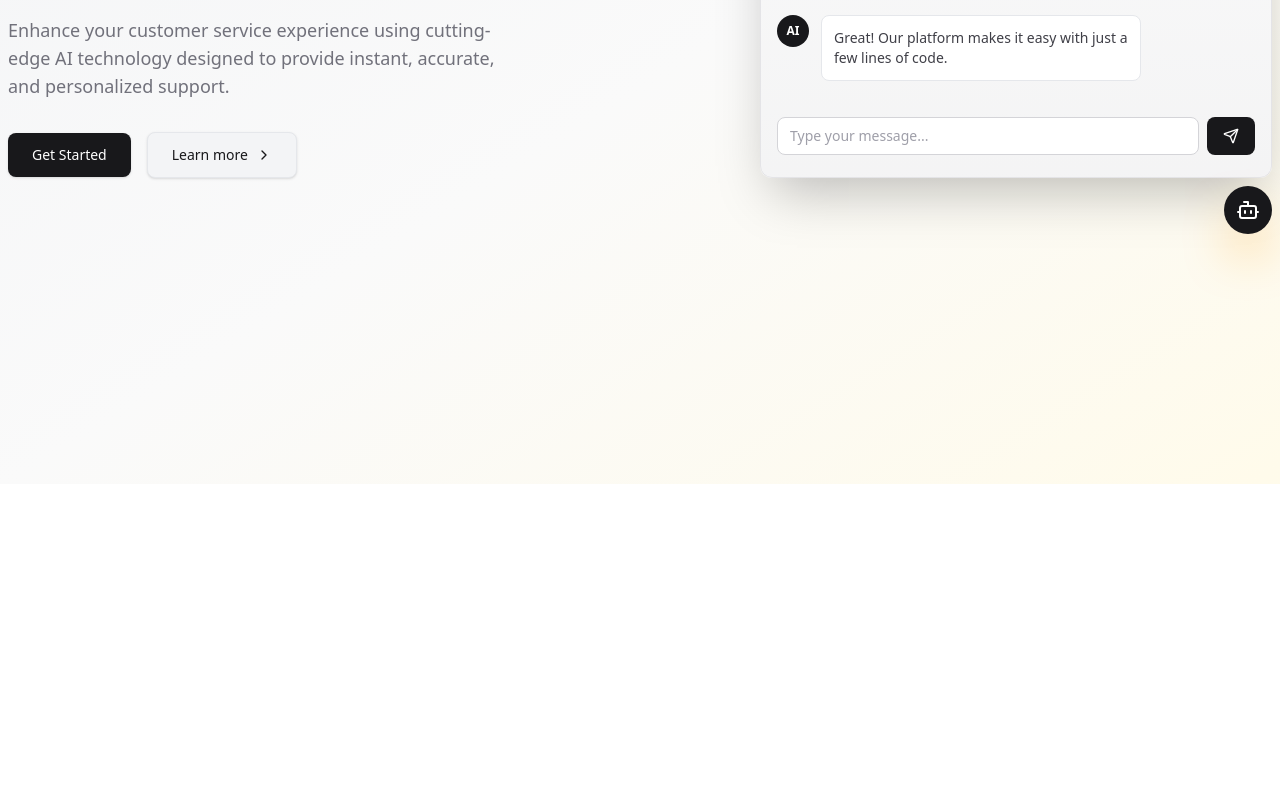
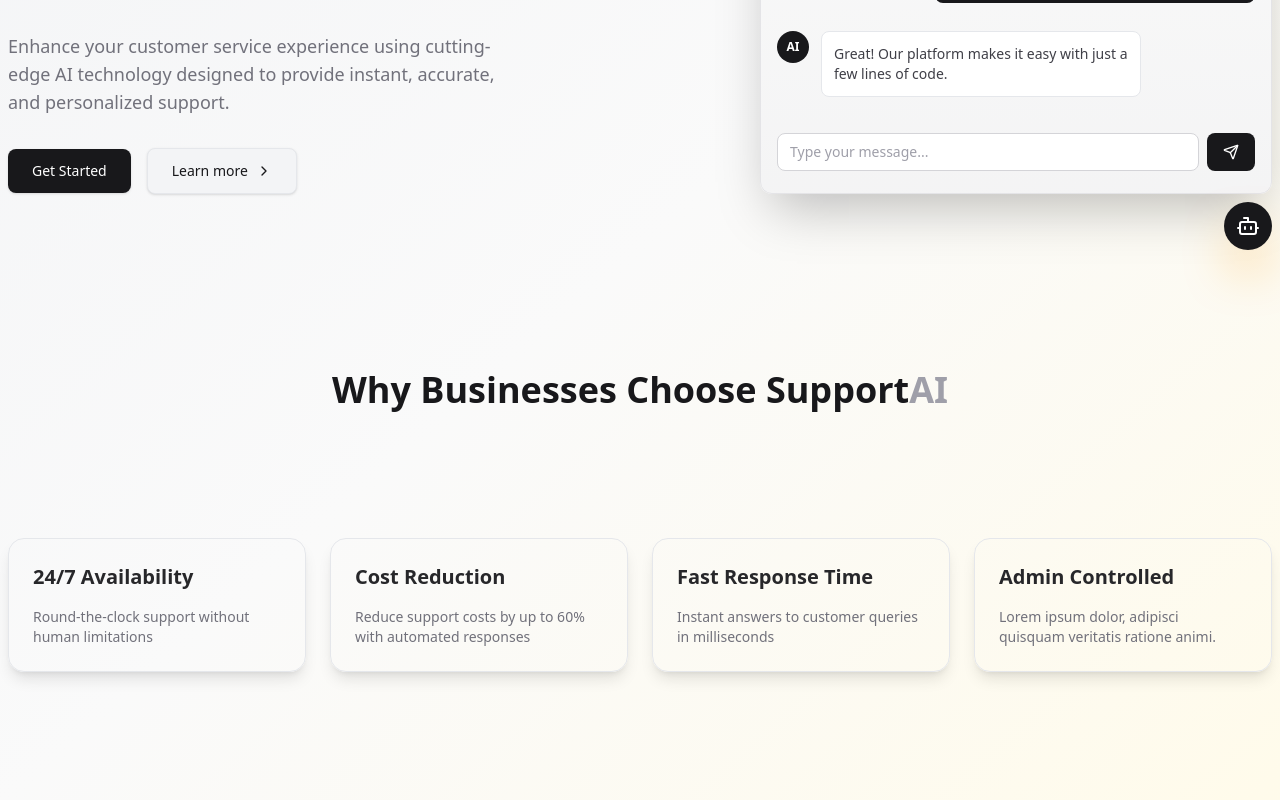
Before and after one commit to Arijit-mondal099/AI-Customer-Support-Chatbot, a Next.js app: page / in a window 1280 px wide. Shown: the part 316-1116 px from the top of the page. Before the commit the page ends 800 px from the top, so only its background shows below. Built offline with nearby package versions, Linux system fonts and the light colour scheme; no server answers; what @scalekit-sdk/node would draw is missing.

Commit message:
added features section

```diff
--- a/src/app/page.tsx
+++ b/src/app/page.tsx
@@ -1,5 +1,6 @@
+import { Navbar } from "@/components/Navbar";
 import { Hero } from "@/components/Hero";
-import { Navbar } from "@/components/Navbar";
+import { Feature } from "@/components/Feature";
 import { getUserSession } from "@/lib/getUserSession";
 
 const HomePage = async () => {
@@ -9,6 +10,7 @@ const HomePage = async () => {
     <div className="relative min-h-screen bg-linear-to-br from-gray-100 via-zinc-50 to-amber-50 text-zinc-900 overflow-x-hidden">
       <Navbar email={session?.user?.email ? session?.user?.email : null} />
       <Hero email={session?.user?.email ? session?.user?.email : null} />
+      <Feature />
     </div>
   );
 };
--- /dev/null
+++ b/src/components/Feature.tsx
@@ -0,0 +1,60 @@
+"use client";
+
+import { motion } from "motion/react";
+
+export const Feature = () => {
+  const features = [
+    {
+      id: 1,
+      title: "24/7 Availability",
+      description: "Round-the-clock support without human limitations",
+    },
+    {
+      id: 2,
+      title: "Cost Reduction",
+      description: "Reduce support costs by up to 60% with automated responses",
+    },
+    {
+      id: 3,
+      title: "Fast Response Time",
+      description: "Instant answers to customer queries in milliseconds",
+    },
+    {
+      id: 4,
+      title: "Admin Controlled",
+      description:
+        "Lorem ipsum dolor, adipisci quisquam veritatis ratione animi.",
+    },
+  ];
+
+  return (
+    <motion.section
+      initial={{ opacity: 0, y: 50 }}
+      whileInView={{ opacity: 1, y: 0 }}
+      transition={{ type: "spring", bounce: 0.5, duration: 0.5 }}
+      id="features"
+      className="max-w-7xl mx-auto mb-32 px-2 text-center"
+    >
+      <h1 className="text-4xl font-bold text-zinc-900 mb-32">
+        Why Businesses Choose Support<span className="text-zinc-400">AI</span>
+      </h1>
+
+      <div className="grid grid-cols-1 sm:grid-cols-2 md:grid-cols-3 lg:grid-cols-4 gap-6">
+        {features.map((f, i) => (
+          <motion.div
+            initial={{ opacity: 0, y: 30 }}
+            whileInView={{ opacity: 1, y: 0 }}
+            whileHover={{ scale: 1.05, y: -20 }}
+            transition={{ type: "spring", bounce: 0.5, delay: i * 0.2 }}
+            viewport={{ once: true }}
+            key={f.id}
+            className="p-6 rounded-2xl border border-gray-200 shadow-lg flex flex-col justify-center gap-4 text-left"
+          >
+            <h2 className="text-xl font-semibold text-zinc-800">{f.title}</h2>
+            <p className="text-sm font-medium text-zinc-500">{f.description}</p>
+          </motion.div>
+        ))}
+      </div>
+    </motion.section>
+  );
+};
--- a/src/components/Hero.tsx
+++ b/src/components/Hero.tsx
@@ -5,7 +5,7 @@ import { motion } from "motion/react";
 
 export const Hero = ({ email }: { email: string | null }) => {
   return (
-    <section className="max-w-7xl mx-auto mt-32 pb-20 px-2 grid grid-cols-1 lg:grid-cols-2 gap-4 lg:gap-6">
+    <section className="max-w-7xl mx-auto mt-36 mb-44 px-2 grid grid-cols-1 lg:grid-cols-2 gap-4 lg:gap-6">
       <motion.div
         initial={{ x: -50, opacity: 0 }}
         animate={{ x: 0, opacity: 1 }}
@@ -40,14 +40,15 @@ export const Hero = ({ email }: { email: string | null }) => {
             </motion.button>
           )}
 
-          <motion.button
+          <motion.a
+            href="#features"
             whileHover={{ scale: 1.05 }}
             whileTap={{ scale: 0.9 }}
             className="mt-8 text-zinc-900 bg-gray-100 font-medium text-sm px-6 py-3 rounded-lg cursor-pointer hover:bg-gray-200 transition border border-gray-200 shadow flex items-center gap-2"
           >
             <span>Learn more</span>
             <ChevronRight className="w-4 h-4" />
-          </motion.button>
+          </motion.a>
         </div>
       </motion.div>
 
--- a/src/components/Navbar.tsx
+++ b/src/components/Navbar.tsx
@@ -29,12 +29,12 @@ export const Navbar = ({ email }: { email: string | null }) => {
       initial={{ y: -50 }}
       animate={{ y: 0 }}
       transition={{ type: "spring", bounce: 0.4, duration: 0.5 }}
-      className="fixed z-50 top-0 left-0 w-full bg-white/70 backdrop-blur-lg border-b border-zinc-200"
+      className="fixed z-50 top-0 left-0 w-full bg-white/40 backdrop-blur-sm border-b border-zinc-200"
     >
       <nav className="max-w-7xl mx-auto px-2 py-4 flex items-center justify-between gap-4">
         <Link href="/">
           <h1 className="bg-linear-to-r from-zinc-950 to-zinc-500 text-2xl font-bold lg:font-extrabold bg-clip-text text-transparent">
-            Support.<span className="text-zinc-400">AI</span>
+            Support<span className="text-zinc-400">AI</span>
           </h1>
         </Link>
 
```
